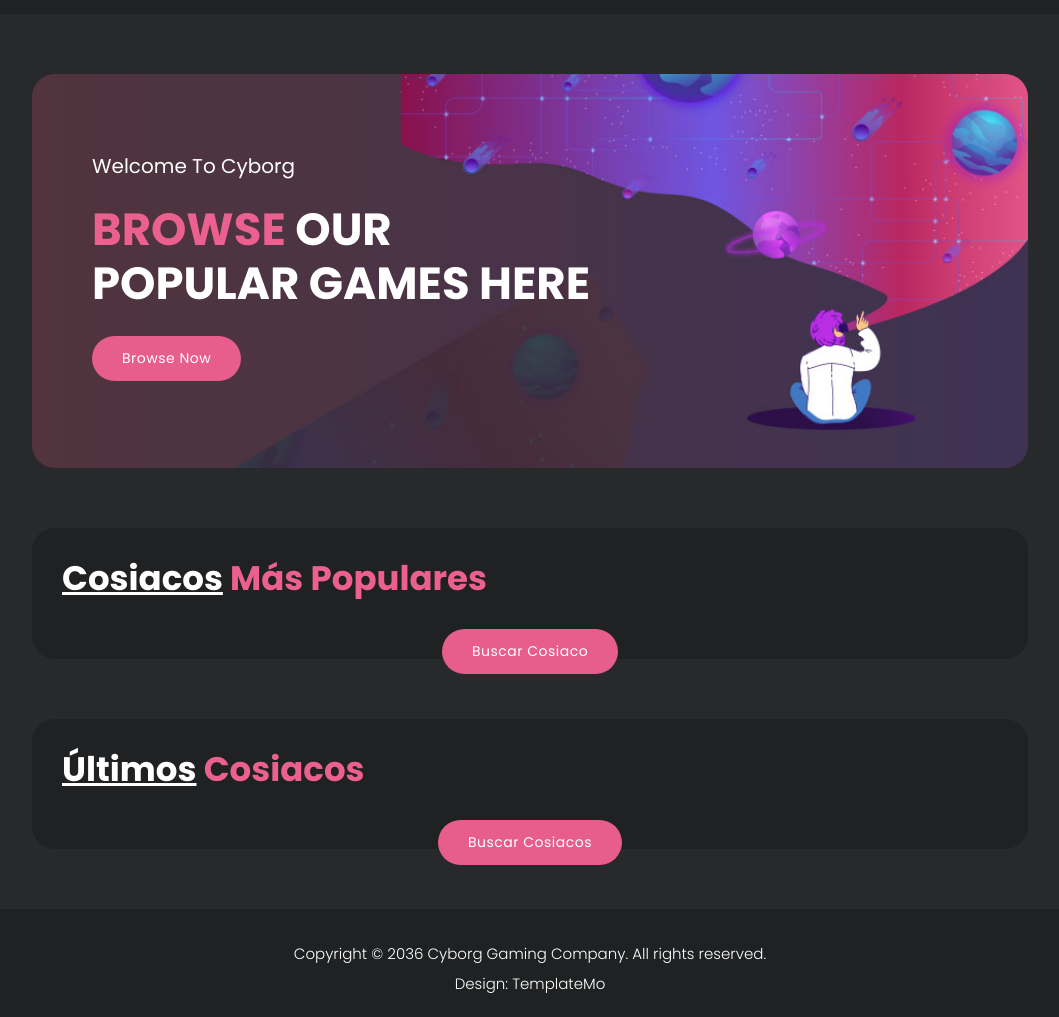
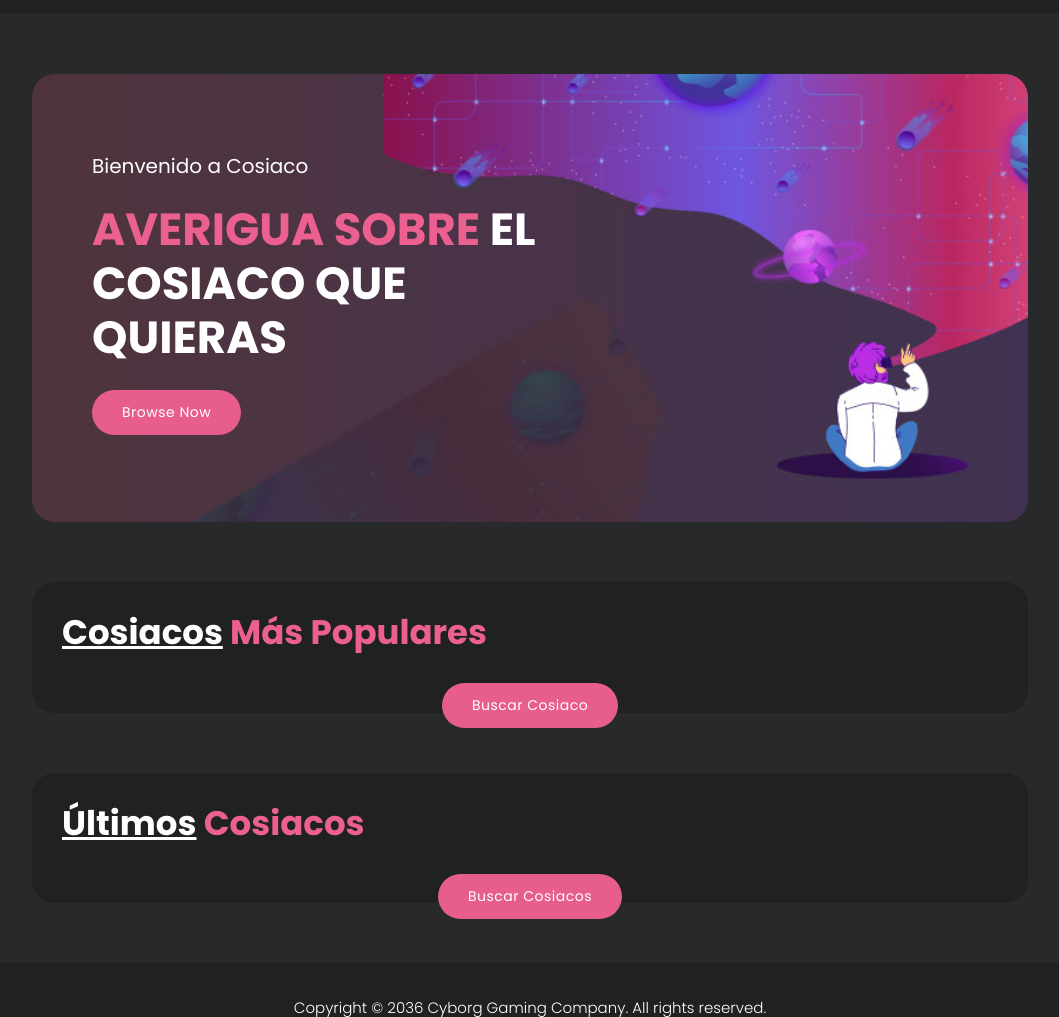
Before and after one commit to Strovosky/cosiaco, a Django app: template los_cosiacos/templates/los_cosiacos/index.html in a window 1280 px wide. Shown: the part 96-1113 px from the top of the page, without its empty margins (110-1169 px from the left). Before the commit the page ends 1089 px from the top, so only its background shows below. Run offline with Django 5.2, Linux system fonts and the light colour scheme; the template is opened without the code that fills it, so the values that code supplies are empty; some libraries are stand-ins or nearby versions.

Commit message:
Ahora si, final final de Cosiaco

```diff
--- a/los_cosiacos/templates/los_cosiacos/detalle_cosiaco.html
+++ b/los_cosiacos/templates/los_cosiacos/detalle_cosiaco.html
@@ -140,7 +140,7 @@ https://templatemo.com/tm-579-cyborg-gaming
                             <button type="post" name="btn_estrellas" value="{{cosiaco.creador}}">Dar Estrellas</button>
                           </div>
                           <h6>---</h6>
-                          <input list="estrellas" required>
+                          <input list="estrellas" name="estrellas" required>
                           <datalist id="estrellas">
                             <option value="1"></option>
                             <option value="2"></option>
--- a/los_cosiacos/templates/los_cosiacos/index.html
+++ b/los_cosiacos/templates/los_cosiacos/index.html
@@ -99,8 +99,8 @@
             <div class="row">
               <div class="col-lg-7">
                 <div class="header-text">
-                  <h6>Welcome To Cyborg</h6>
-                  <h4><em>Browse</em> Our Popular Games Here</h4>
+                  <h6>Bienvenido a Cosiaco</h6>
+                  <h4><em>Averigua sobre</em> El Cosiaco Que Quieras</h4>
                   <div class="main-button">
                     <a href="{% url 'usuario_urls:login' %}">Browse Now</a>
                   </div>
--- a/los_cosiacos/views.py
+++ b/los_cosiacos/views.py
@@ -254,7 +254,7 @@ class DetalleCosiaco(View):
                         messages.add_message(request, messages.INFO, "No se puede calificar estrellas de un cosiaco mas de una vez.")
                         respuesta = HttpResponseRedirect(reverse("los_cosiacos_urls:detalle_cosiaco", args=(cosiaco_respuesta.json()["id"],)))
                     elif verificar_usuario_en_estrella.json()["answer"] == False:
-                        estrella_respuesta = requests.post(url=crear_estrella_generic, headers={"Authorization":f"Token {request.COOKIES.get("auth_token")}"}, data={"creador":session_user.json()["id"], "cosiaco":cosiaco_respuesta.json()["id"], "estrella":request.POST.get("estrellas")}, timeout=2)
+                        estrella_respuesta = requests.post(url=crear_estrella_generic, headers={"Authorization":f"Token {request.COOKIES.get("auth_token")}"}, data={"creador":session_user.json()["id"], "cosiaco":cosiaco_respuesta.json()["id"], "numero":request.POST.get("estrellas")}, timeout=2)
                         if estrella_respuesta.status_code == 201:
                             messages.add_message(request, messages.INFO, f"Se ha calificado el cosiaco {cosiaco_respuesta.json()["nombre"]} con {request.POST.get("estrellas")} estrellas.")
                         else:
```
Also changed, not shown: db.sqlite3.
